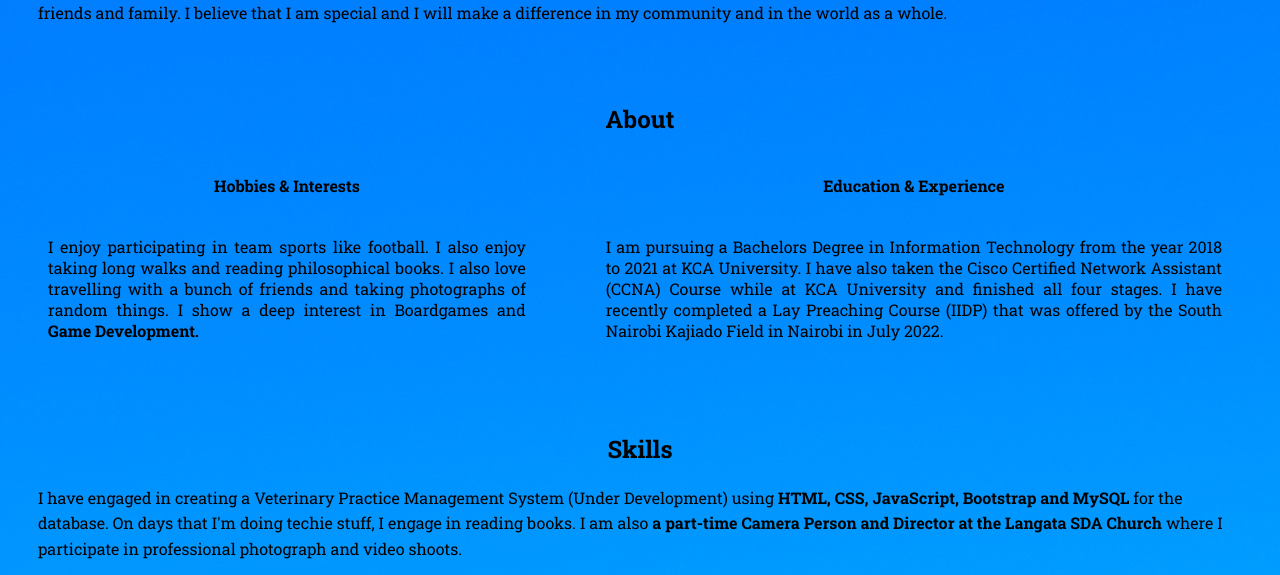
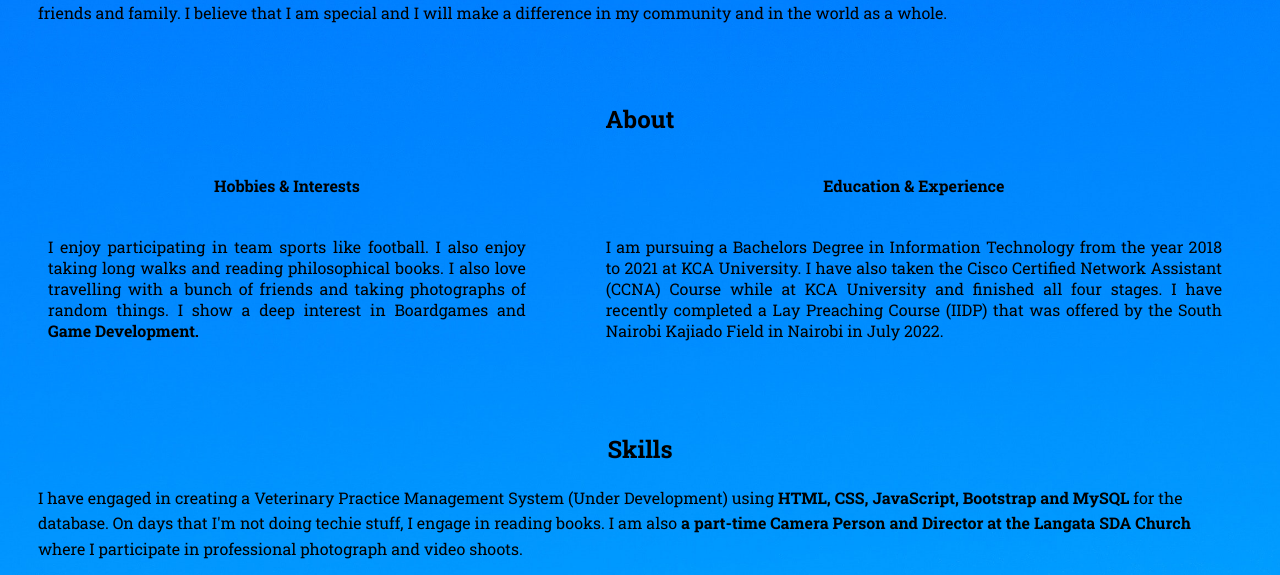
Before and after one commit to nelsonmutindamwanzia/phase-0-project, a plain HTML site: page index.html in a window 1280 px wide. Shown: the part 225-800 px from the top of the page. Drawn offline with Linux system fonts and the light colour scheme.

Commit message:
finished website

```diff
--- a/index.html
+++ b/index.html
@@ -54,7 +54,7 @@
         <br>
         <br>
         <h1>Skills</h1>
-        <p>I have engaged in creating a Veterinary Practice Management System (Under Development) using <strong>HTML, CSS, JavaScript, Bootstrap and MySQL </strong>for the database. On days that I'm doing techie stuff, I engage in reading books.  I am also <strong>a part-time Camera Person and Director at the Langata SDA Church</strong> where I participate in professional photograph and video shoots.</p>
+        <p>I have engaged in creating a Veterinary Practice Management System (Under Development) using <strong>HTML, CSS, JavaScript, Bootstrap and MySQL </strong>for the database. On days that I'm not doing techie stuff, I engage in reading books.  I am also <strong>a part-time Camera Person and Director at the Langata SDA Church</strong> where I participate in professional photograph and video shoots.</p>
         <br>
         <br>
     </div>
```
